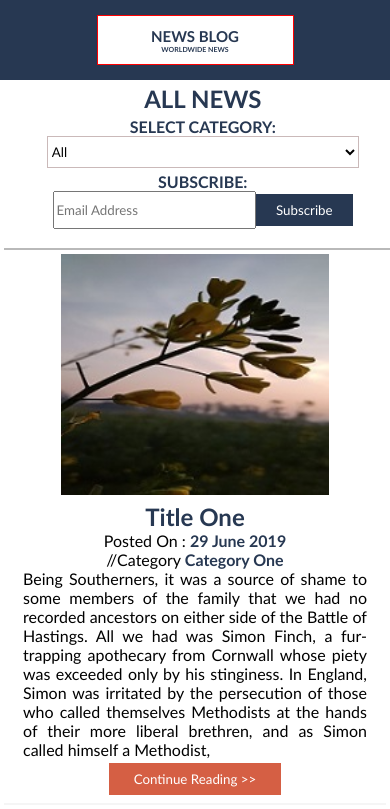
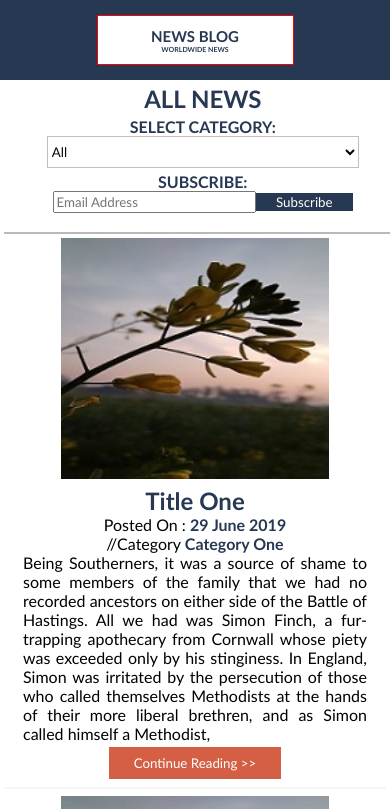
Before and after one commit to KajalMishra60/RD_Task, a plain HTML site: page index.html in a window 390 px wide. Shown: the top 809 px of the page. Drawn offline with Linux system fonts and the light colour scheme.

Commit message:
Update css

```diff
--- a/news.css
+++ b/news.css
@@ -210,14 +210,14 @@ margin-top: 1%;
       order: 3;
    }
    #subscribe > button{
-     height: 2rem;
+     height: 80%;
      width: 25%;
      background-color: #273852;
      color: white;
      border:none;
   }
   #subscribe > input{
-  height: 2rem;
+  height:80%;
   width: 50%;
   }
 
```
